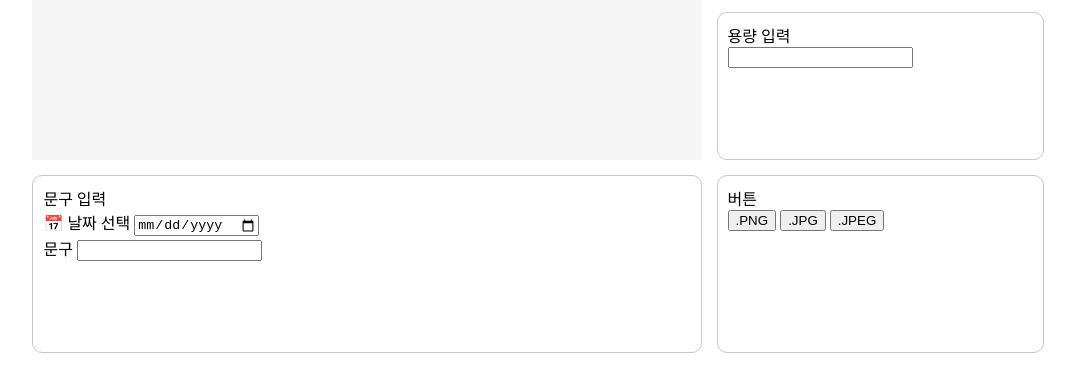
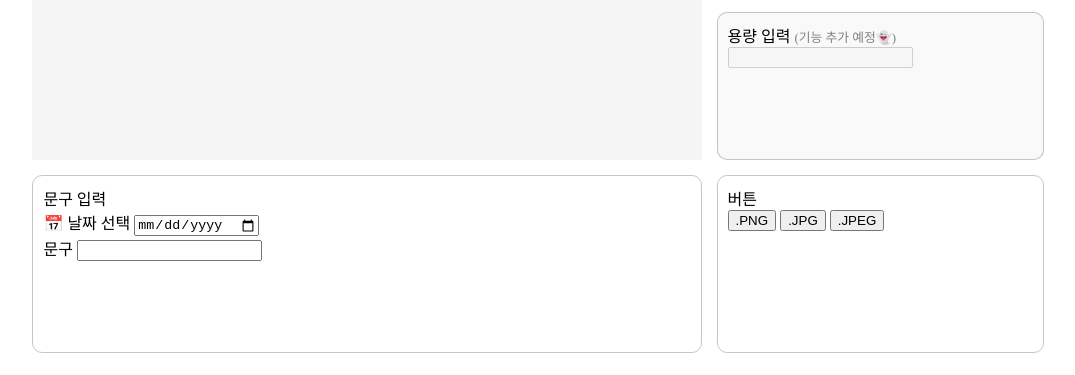
Before and after one commit to HyemCha/test-image-maker, a plain HTML site: page index.html in a window 1280 px wide. Shown: the part 425-800 px from the top of the page, without its empty margins (102-1177 px from the left). Drawn offline with Linux system fonts and the light colour scheme.

Commit message:
chore: 미완성된 용량 입력 기능 비활성화
- 용량 입력 기능이 화면에 노출되지만 구현되지 않아 사용자 혼란을 막기 위해 입력기능 비활성화.
- 기능 구현 완료 후 다시 활성화 예정.

```diff
--- a/css/grid.css
+++ b/css/grid.css
@@ -28,6 +28,10 @@
     border: none;
 }
 
+.item:nth-child(4) {
+    background-color: rgba(195, 195, 195, 0.099);
+}
+
 .item:nth-child(5) {
     grid-column: 1 / 3;
 }
--- a/index.html
+++ b/index.html
@@ -56,8 +56,10 @@
         <!-- 사진 용량 입력 영역 -->
         <div class="capacity-input-wrapper item">
             <div class="capacity-input">
-                용량 입력<br/>
-                <input type="text" id="capacity-input" onkeyup="extractCapacity(this)">
+                용량 입력
+                <span style="font-size: 0.8rem; color:gray;">(기능 추가 예정👻)</span>
+                <br/>
+                <input disabled type="text" id="capacity-input" onkeyup="extractCapacity(this)">
             </div>
         </div>
         <!-- 문구 입력 영역 -->
```
